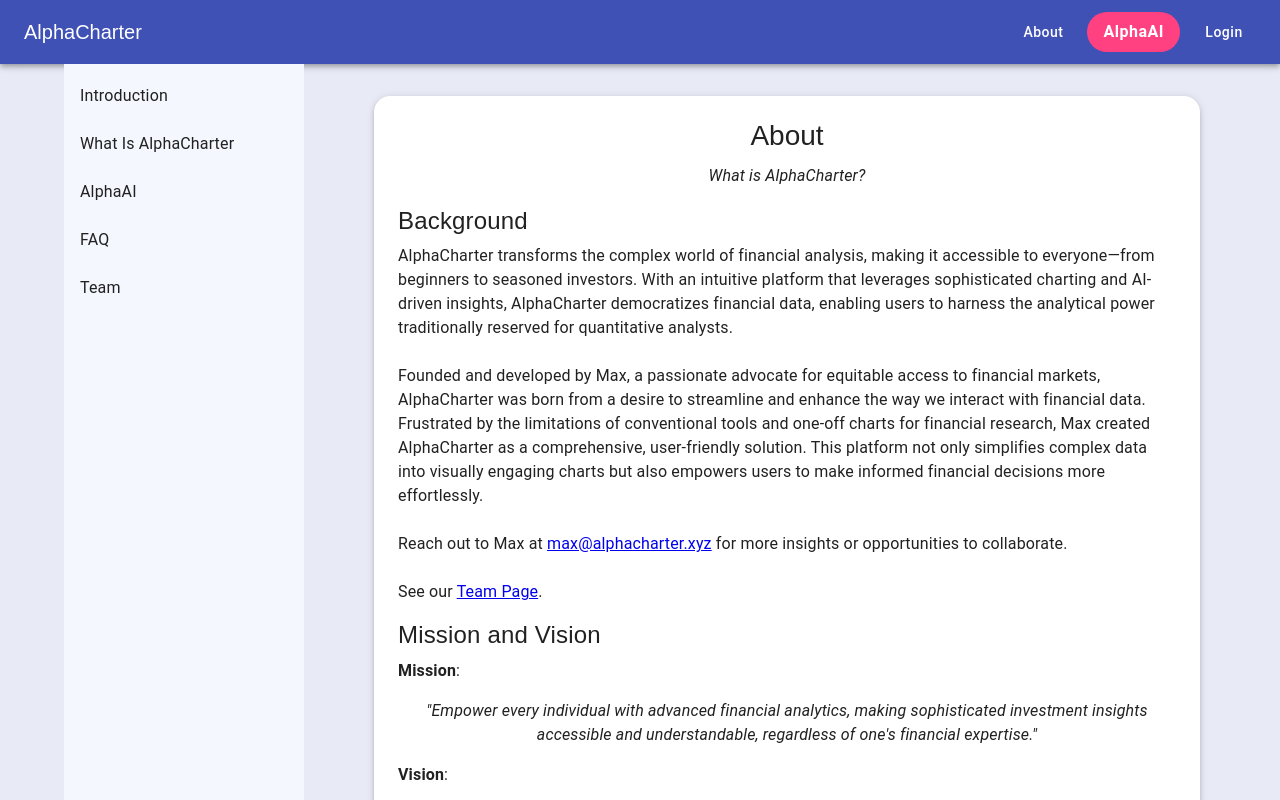
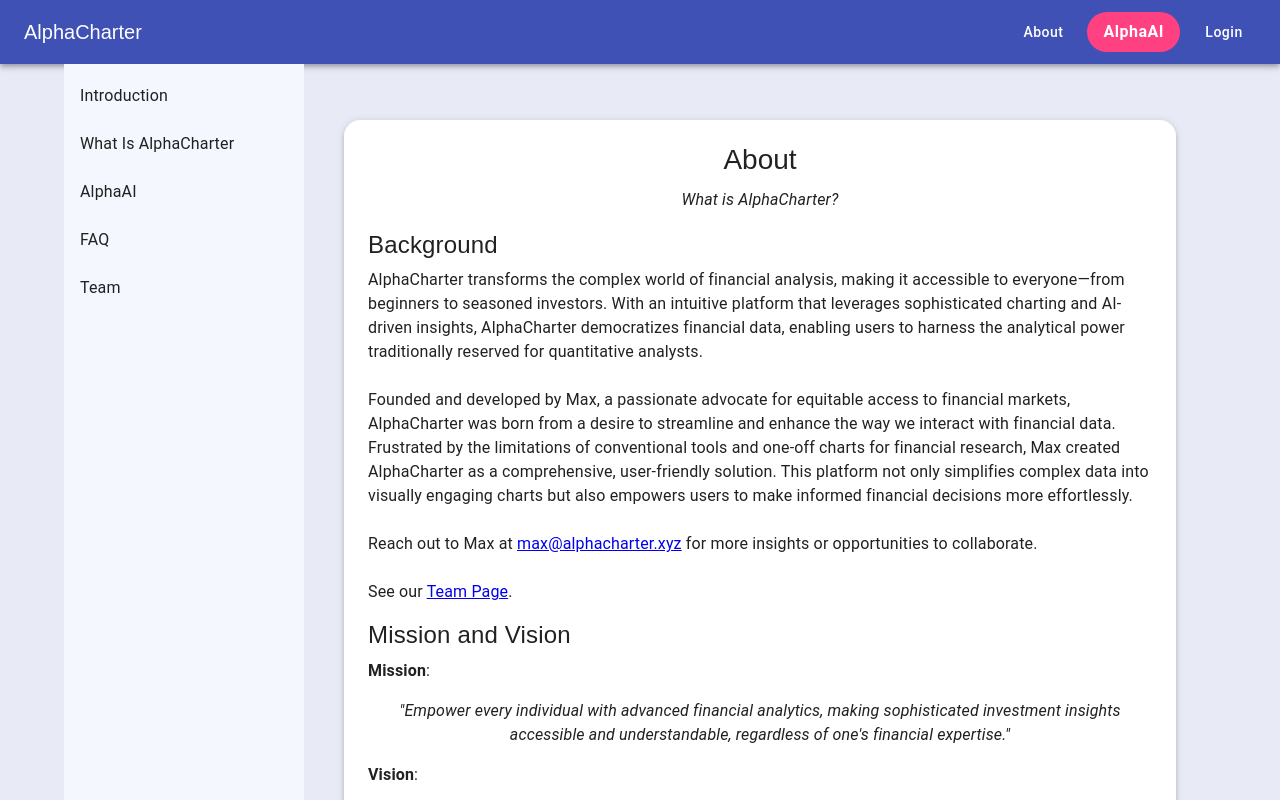
Before and after one commit to SailingSF/alphacharter-frontend, a React (Create React App) app: page /about in a window 1280 px wide. Shown: the top 800 px of the page. Built offline with nearby package versions, Linux system fonts and the light colour scheme.

Commit message:
layout change

```diff
--- a/src/components/AboutPage.jsx
+++ b/src/components/AboutPage.jsx
@@ -15,21 +15,21 @@ const AboutPage = () => {
     };
 
     return (
-        <Container maxWidth="lg" sx={{ width:'100%', px:{ xs: 1, sm: 2, md: 3 }}} disableGutters>
-            <Grid container spacing={3}>
-                <Grid item xs={12} md={3} sx={{ display: { xs: 'none', md: 'block' }, position: { md: 'fixed' }, height: '100%' }}>
+        <Container maxWidth="lg" sx={{ display: 'flex', flexDirection: { xs: 'column', md: 'row' }, px: { xs: 1, sm: 2, md: 3 }, minHeight: '100vh' }} disableGutters>
+            <Box sx={{ width: { md: 240 }, flexShrink: 0, display: { xs: 'none', md: 'block' } }}>
                 <Sidebar />
-                </Grid>
-                <Grid item xs={12} md={9} sx={{ ml: { md: '25%' } }}>
+            </Box>
+            <Box sx={{ display: { xs: 'flex', md: 'none' }, justifyContent: 'space-between', alignItems: 'center', mb: 2 }}>
                 <IconButton
                     color="inherit"
                     aria-label="open drawer"
                     edge="start"
                     onClick={handleDrawerToggle}
-                        sx={{ display: { md: 'none' }, mb: 2 }}
+                    sx={{ display: { md: 'none' } }}
                 >
                     <MenuIcon />
                 </IconButton>
+            </Box>
             <Drawer
                 variant="temporary"
                 anchor="left"
@@ -45,20 +45,20 @@ const AboutPage = () => {
             >
                 <Sidebar />
             </Drawer>
+            <Box sx={{ flexGrow: 1, padding: { xs: 1, md: 3 } }}>
                 <Box id="introduction" sx={{ maxWidth: '1000px', margin: 'auto', padding: { xs: 1, md: 2 } }}>
                     <IntroductionSection/>
                 </Box>
-                    <Box id="features" sx={{ maxWidth: '1000px', margin: 'auto', padding: { xs: 1, md: 2 } }}>
+                <Box id="what-is" sx={{ maxWidth: '1000px', margin: 'auto', padding: { xs: 1, md: 2 } }}>
                     <WhatIsAlphaCharter />
                 </Box>
-                    <Box id="how-to-use" sx={{ maxWidth: '1000px', margin: 'auto', padding: { xs: 1, md: 2 } }}>
+                <Box id="alphaai" sx={{ maxWidth: '1000px', margin: 'auto', padding: { xs: 1, md: 2 } }}>
                     <AlphaAISection />
                 </Box>
                 <Box id="faq" sx={{ maxWidth: '1000px', margin: 'auto', padding: { xs: 1, md: 2 } }}>
                     <FAQSection />
                 </Box>
-                </Grid>
-            </Grid>
+            </Box>
         </Container>
     );
 }
```
Lines whose indentation alone changed are shown as unchanged.
